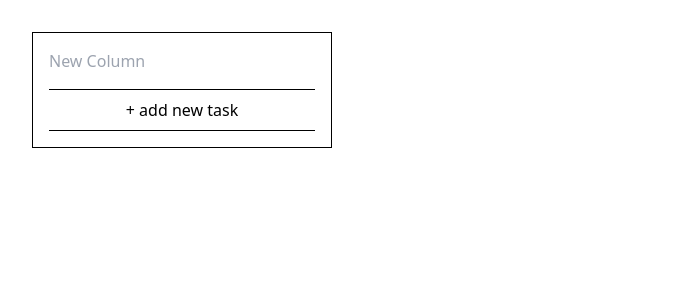
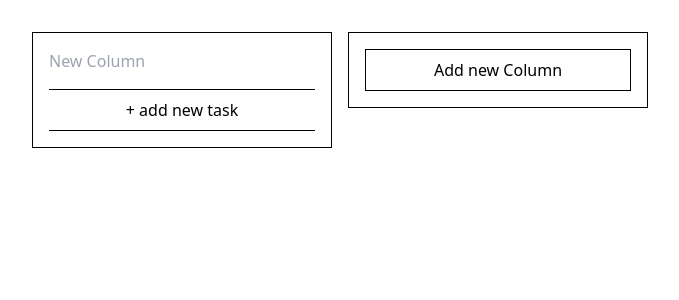
Before and after one commit to mauriciompf/kanban-m, a React (Vite) app: page / in a window 1280 px wide. Both pictures are taken after a click on the button "Add new Column". Shown: the top 300 px of the page, without its empty margins (0-679 px from the left). Built offline with nearby package versions, Linux system fonts and the light colour scheme.

Commit message:
Update NewColumn.tsx

```diff
--- a/src/components/NewColumn.tsx
+++ b/src/components/NewColumn.tsx
@@ -3,14 +3,20 @@ import Column from "./Column.tsx";
 import NewColumnButton from "../utils/NewColumnButton.tsx";
 
 const NewColumn = () => {
-  const [columns, setColumns] = useState<boolean>(true);
+  const [columns, setColumns] = useState<JSX.Element[]>([]);
 
   const addColumn = () => {
-    setColumns(false);
+    setColumns([...columns, <Column key={columns.length} />]);
   };
 
   return (
-    <>{columns ? <NewColumnButton addColumn={addColumn} /> : <Column />}</>
+    <>
+      {columns.map((column, index) => (
+        <div key={index}>{column}</div>
+      ))}
+
+      <NewColumnButton addColumn={addColumn} />
+    </>
   );
 };
 export default NewColumn;
```
